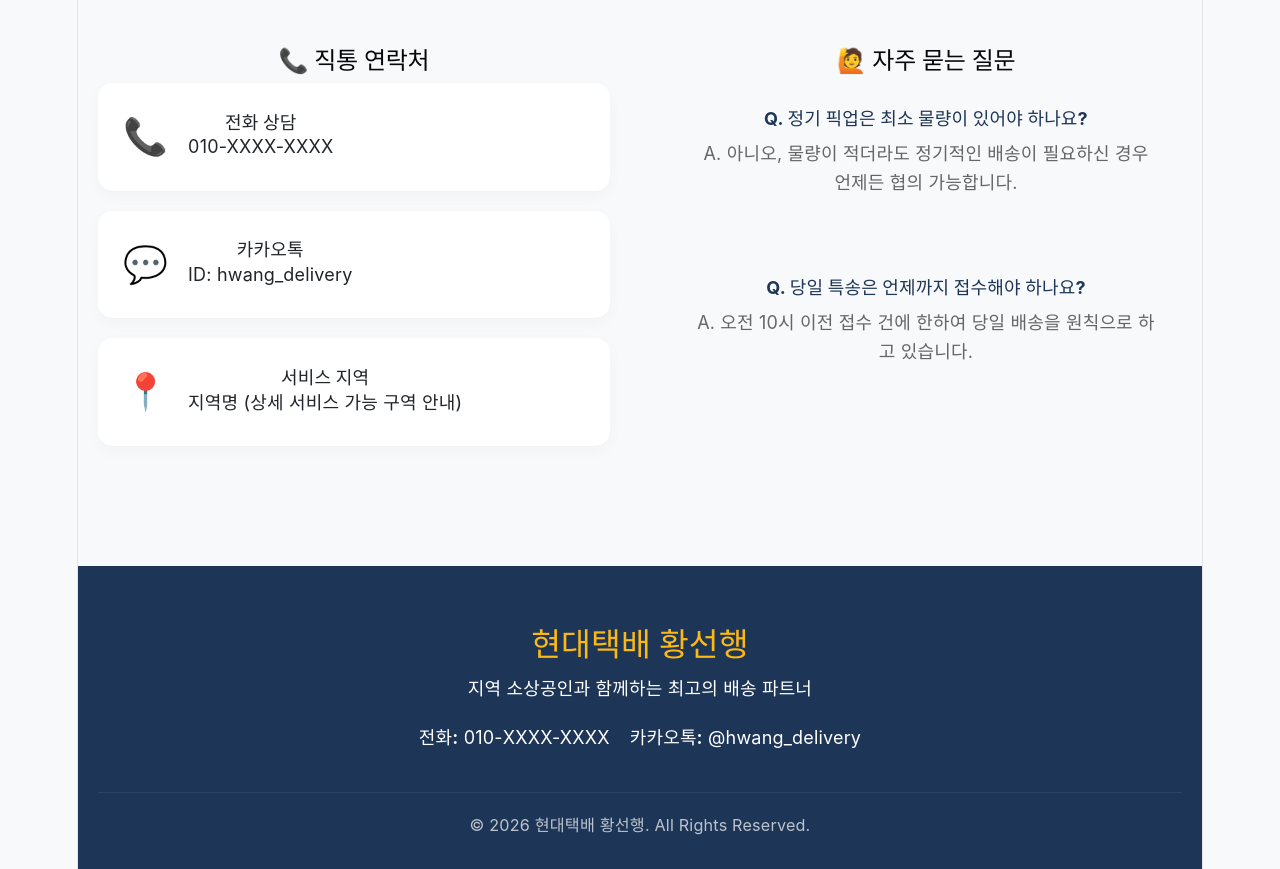
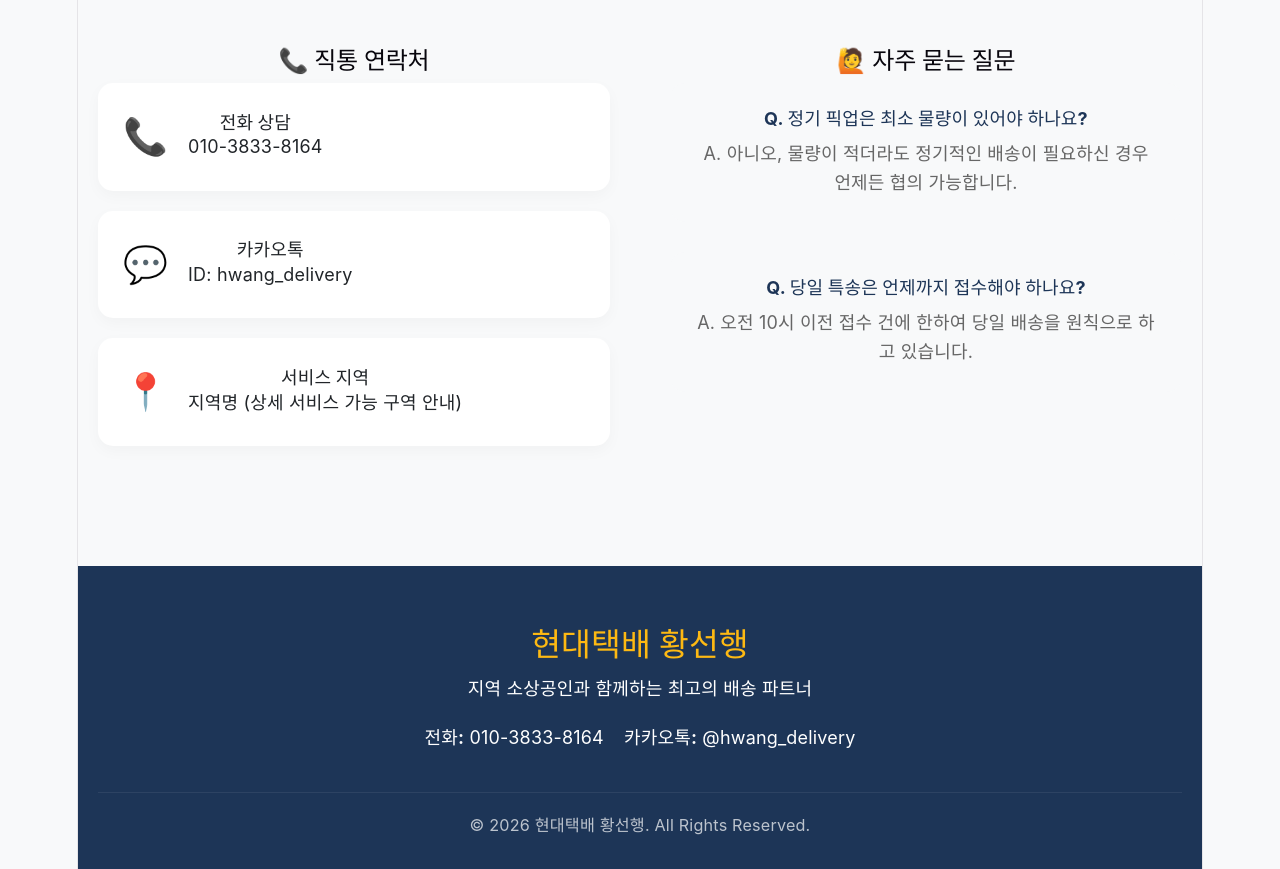
Before and after one commit to acer1234411-rgb/hwang-taekbae, a React (Vite) app: page /contact in a window 1280 px wide. Shown: the part 420-1289 px from the top of the page. Built offline with nearby package versions, Linux system fonts and the light colour scheme; the HTML template or start-up script is replaced by a standard one; a web font is replaced by a local one.

Commit message:
Fix: Update contact number to 010-3833-8164

```diff
--- a/src/layouts/Footer.tsx
+++ b/src/layouts/Footer.tsx
@@ -9,7 +9,7 @@
           <h3>현대택배 황선행</h3>
           <p>지역 소상공인과 함께하는 최고의 배송 파트너</p>
           <div className="contact-details">
-            <span><strong>전화:</strong> 010-XXXX-XXXX</span>
+            <span><strong>전화:</strong> 010-3833-8164</span>
             <span><strong>카카오톡:</strong> @hwang_delivery</span>
           </div>
         </div>
--- a/src/pages/Sub4Contact.tsx
+++ b/src/pages/Sub4Contact.tsx
@@ -16,11 +16,11 @@
           <section className="contact-info-section">
             <h2>📞 직통 연락처</h2>
             <div className="contact-methods">
-              <a href="tel:010-XXXX-XXXX" className="contact-method-card">
+              <a href="tel:010-3833-8164" className="contact-method-card">
                 <div className="icon">📞</div>
                 <div>
                   <h4>전화 상담</h4>
-                  <p>010-XXXX-XXXX</p>
+                  <p>010-3833-8164</p>
                 </div>
               </a>
               <div className="contact-method-card">
```
